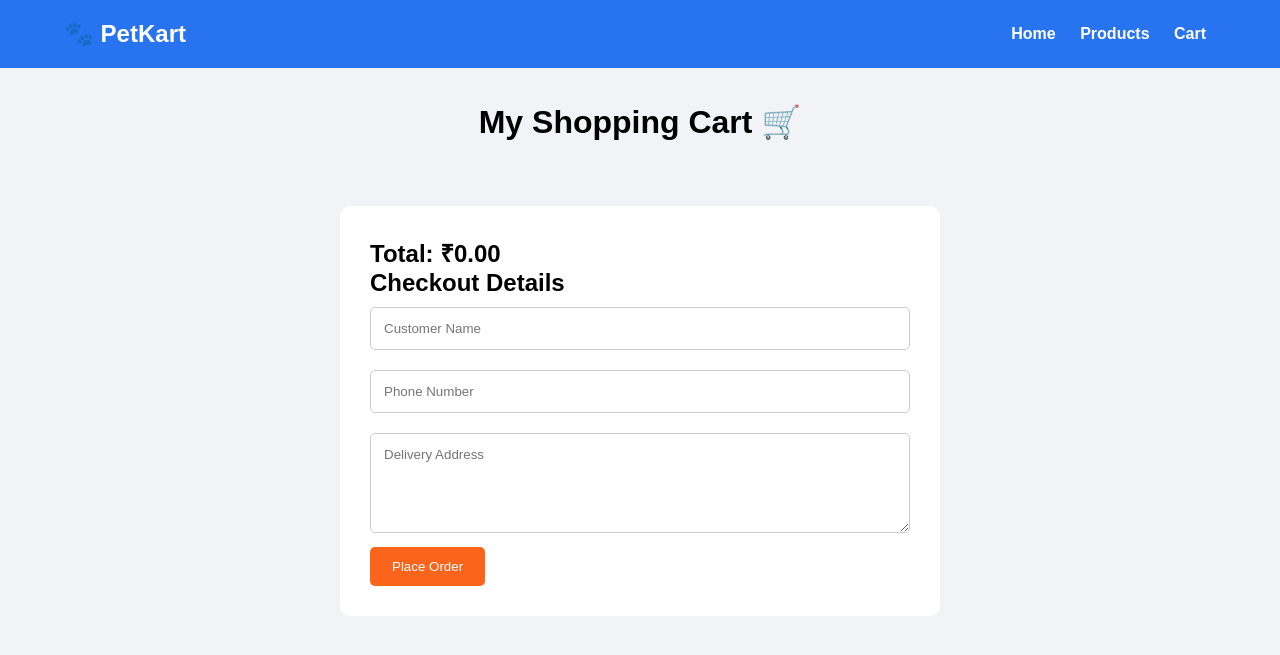
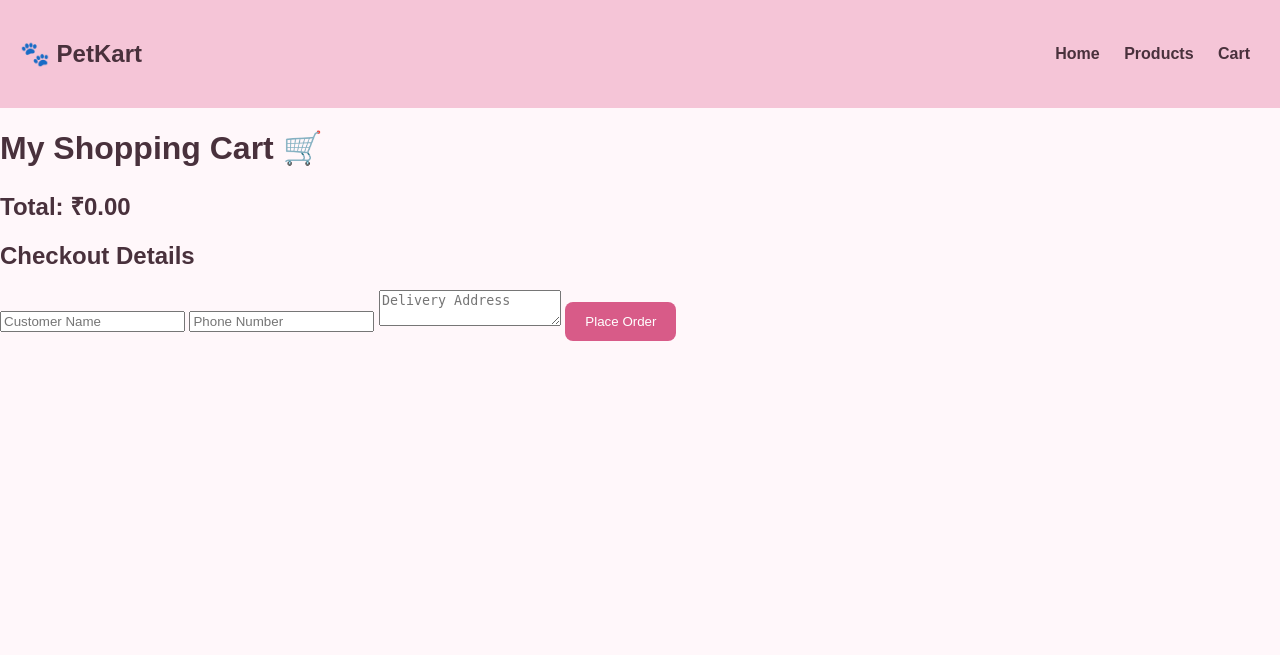
Before and after one commit to 1972yoga/love-and-care, a PHP site: page /cart.php in a window 1280 px wide. Shown: the top 655 px of the page. Run offline with PHP 8.4, Linux system fonts and the light colour scheme.

Commit message:
Refactor CSS styles for improved design

```diff
--- a/style.css
+++ b/style.css
@@ -1,192 +1,63 @@
-
-* {
-    margin: 0;
-    padding: 0;
-    box-sizing: border-box;
-    font-family: Arial, sans-serif;
-}
 
 body {
-    background: #f1f3f6;
+    margin: 0;
+    font-family: Arial, sans-serif;
+    background: #fff7fa;
+    color: #49313c;
 }
 
 header {
-    background: #2874f0;
-    color: white;
-    padding: 20px 5%;
+    background: #f5c5d7;
+    padding: 20px;
     display: flex;
     justify-content: space-between;
     align-items: center;
-    flex-wrap: wrap;
-    gap: 15px;
 }
 
 nav a {
-    color: white;
     text-decoration: none;
+    color: #49313c;
     margin: 10px;
     font-weight: bold;
 }
 
 .hero {
-    background: linear-gradient(120deg,#ffe0b2,#ffb74d);
-    padding: 100px 30px;
     text-align: center;
+    padding: 100px 20px;
+    background: #ffe3ed;
 }
 
 .hero h1 {
-    font-size: 42px;
-    margin-bottom: 20px;
+    font-size: 40px;
+    color: #b94370;
 }
 
-.hero p {
-    margin-bottom: 30px;
-    font-size: 18px;
+.btn, button {
+    background: #d85b88;
+    color: white;
+    padding: 12px 20px;
+    border: none;
+    border-radius: 8px;
+    cursor: pointer;
+    text-decoration: none;
 }
 
-.btn {
-    background: #fb641b;
-    color: white;
-    border: none;
-    padding: 12px 22px;
-    text-decoration: none;
-    border-radius: 5px;
-    cursor: pointer;
-    display: inline-block;
-}
-
-.categories, .products {
-    background: white;
-    margin: 20px;
-    padding: 40px;
-    text-align: center;
-}
-
-.category {
-    display: flex;
-    justify-content: space-around;
-    margin-top: 30px;
-    font-size: 40px;
-    flex-wrap: wrap;
-}
-
-.category p {
-    font-size: 17px;
-}
-
-.heading {
-    text-align: center;
-    padding: 35px;
-}
-
-.product-grid {
-    display: grid;
-    grid-template-columns: repeat(4,1fr);
-    gap: 20px;
-    padding: 30px;
-}
-
-.card {
-    background: white;
-    padding: 20px;
-    text-align: center;
-    border-radius: 10px;
-    box-shadow: 0 2px 10px #ddd;
-}
-
-.card img {
-    width: 100%;
-    height: 170px;
-    object-fit: contain;
-}
-
-.card h3, .card p {
-    margin: 15px;
-}
-
-.cart-box {
-    background: white;
-    max-width: 600px;
-    margin: auto;
-    padding: 30px;
-    border-radius: 10px;
-}
-
-.cart-item {
-    padding: 15px;
-    border-bottom: 1px solid #ddd;
-}
-
-.cart-box input,
-.cart-box textarea {
-    width: 100%;
-    padding: 13px;
-    margin: 10px 0;
-    border: 1px solid #ccc;
-    border-radius: 5px;
-}
-
-.cart-box textarea {
-    height: 100px;
-}
-
-.success {
-    text-align: center;
-    color: green;
-    padding: 15px;
-}
-
-footer {
-    background: #172337;
-    color: white;
+.categories, .items {
     text-align: center;
     padding: 25px;
 }
 
-@media(max-width:768px) {
-    .product-grid {
-        grid-template-columns: repeat(2,1fr);
-    }
-
-    .hero h1 {
-        font-size: 28px;
-    }
+.items {
+    display: flex;
+    justify-content: center;
+    flex-wrap: wrap;
+    gap: 20px;
 }
 
-@media(max-width:450px) {
-    .product-grid {
-        grid-template-columns: 1fr;
-    }
+.product {
+    background: white;
+    padding: 25px;
+    border-radius: 15px;
+    width: 180px;
+    box-shadow: 0 3px 10px #ead5df;
 }
-
-.navbar {
-    background: #2874f0;
-    padding: 20px 40px;
-    display: flex;
-    justify-content: space-between;
-    align-items: center;
-}
-
-.logo {
-    color: white;
-    font-size: 28px;
-}
-
-.navbar nav {
-    display: flex;
-    gap: 30px;
-}
-
-.navbar nav a {
-    color: white;
-    text-decoration: none;
-    font-size: 17px;
-    font-weight: bold;
-    padding: 10px;
-}
-
-.navbar nav a:hover {
-    background: white;
-    color: #2874f0;
-    border-radius: 5px;
-}
```
